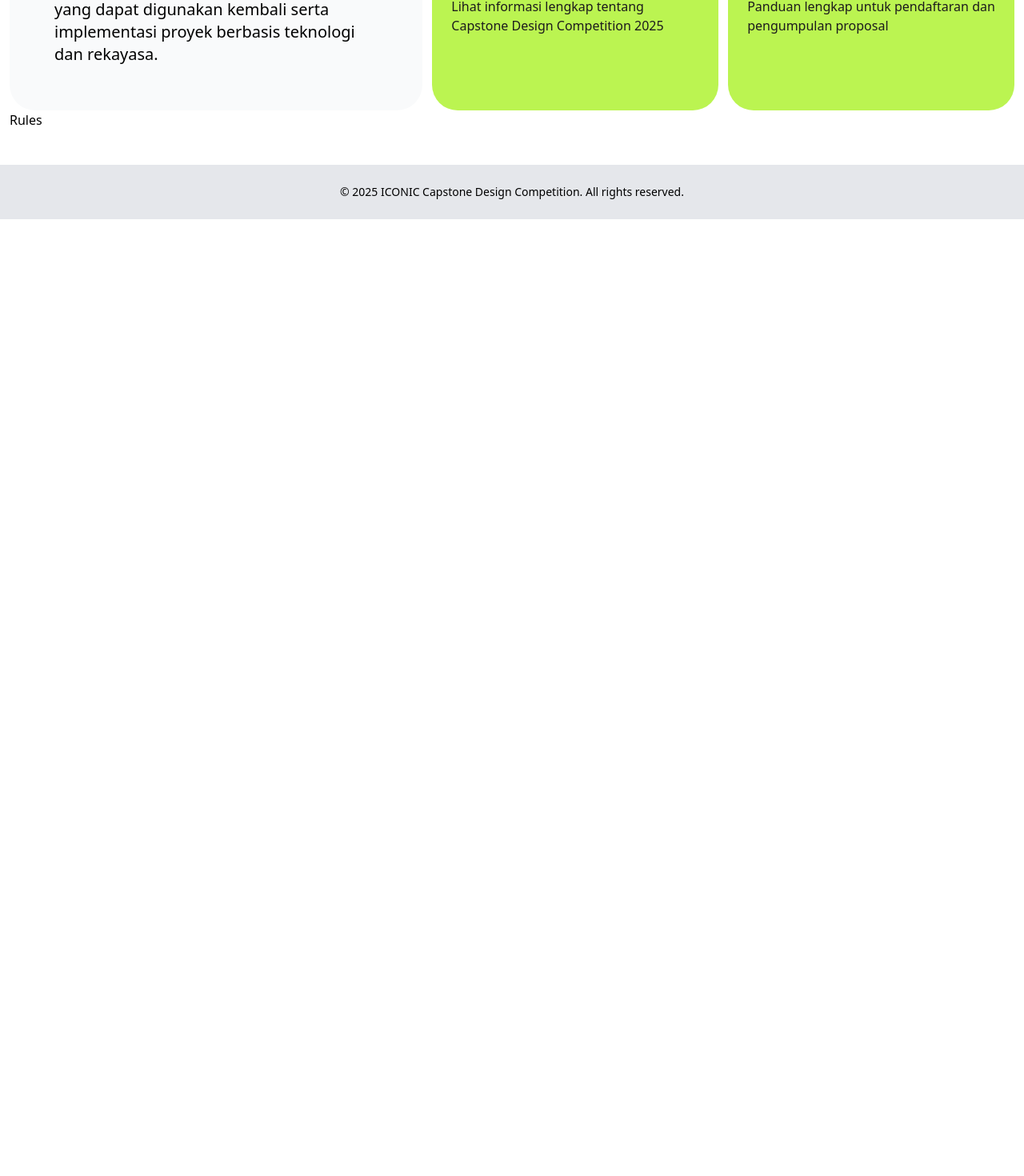
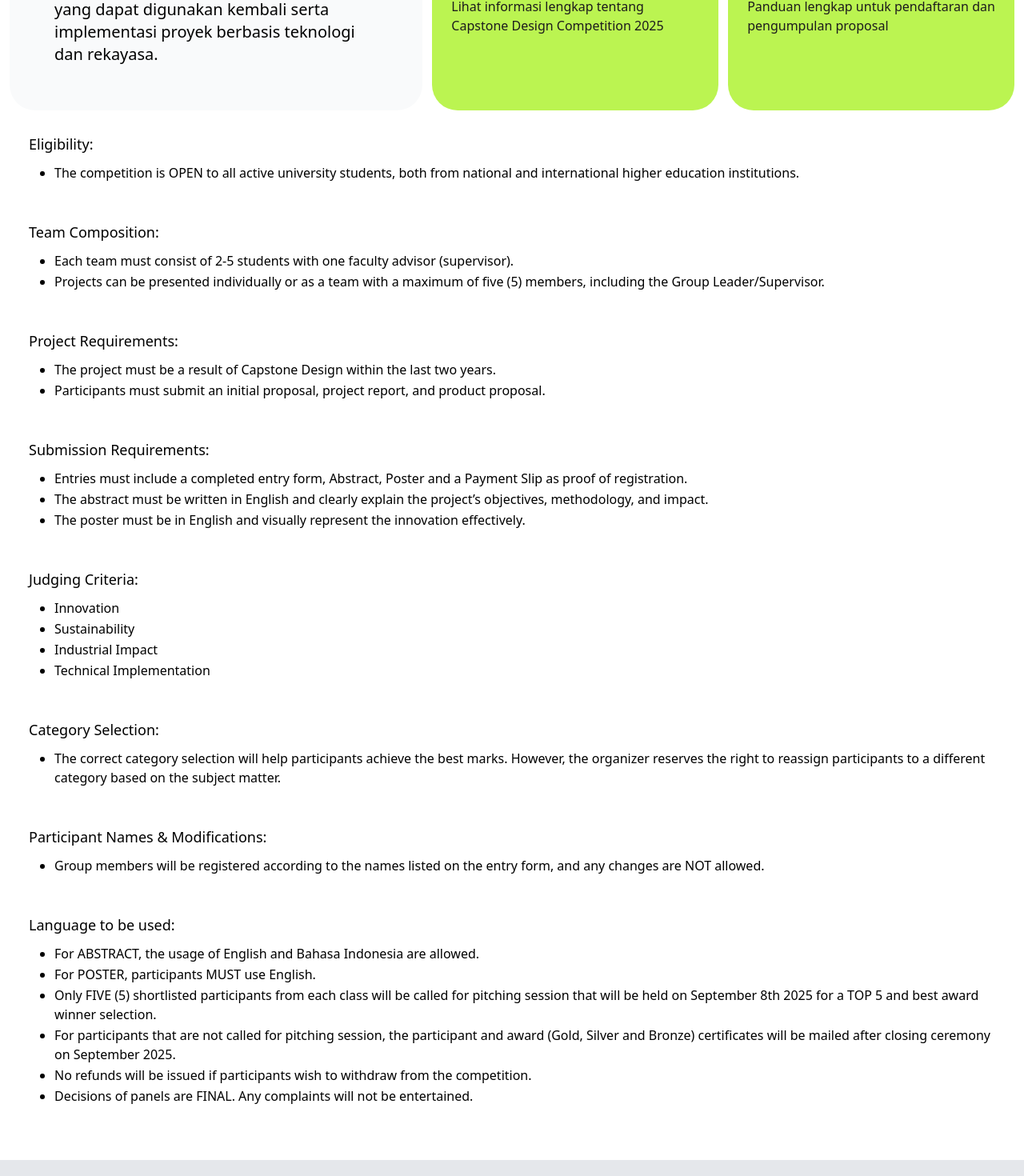
Before and after one commit to FathanAlfariel/iconic, a React (Vite) app: page /rules in a window 1280 px wide. Shown: the part 274-1744 px from the top of the page at 80% size. Before the commit the page ends 800 px from the top, so only its background shows below. Built offline with nearby package versions, Linux system fonts and the light colour scheme.

Commit message:
feat: add rules page and guidelines page

```diff
--- a/src/App.jsx
+++ b/src/App.jsx
@@ -2,6 +2,7 @@ import { BrowserRouter, Routes, Route } from "react-router-dom";
 import Home from "./pages/Home";
 import Layout from "./Layout";
 import Rules from "./pages/Rules";
+import Guidelines from "./pages/Guidelines";
 
 const App = () => {
   return (
@@ -11,6 +12,7 @@ const App = () => {
           <Route path="/" element={<Layout />}>
             <Route index element={<Home />} />
             <Route path="rules" element={<Rules />} />
+            <Route path="guidelines" element={<Guidelines />} />
           </Route>
         </Routes>
       </BrowserRouter>
--- a/src/components/HomeNavigation.jsx
+++ b/src/components/HomeNavigation.jsx
@@ -35,14 +35,17 @@ const HomeNavigation = () => {
           </Link>
 
           {/* Format and Guidelines */}
-          <button className="w-full h-full flex flex-col gap-y-2 p-6 transition duration-200 bg-lime-300 hover:bg-lime-400 rounded-4xl hover:rounded-3xl hover:shadow-md active:bg-lime-400 active:scale-95 cursor-pointer">
+          <Link
+            to={"/guidelines"}
+            className="w-full h-full flex flex-col gap-y-2 p-6 transition duration-200 bg-lime-300 hover:bg-lime-400 rounded-4xl hover:rounded-3xl hover:shadow-md active:bg-lime-400 active:scale-95 cursor-pointer"
+          >
             <h4 className="text-left text-2xl text-[#1c1b1d] font-medium">
               Format and Guidelines
             </h4>
             <p className="text-left text-[#1c1b1d] text-base">
               Panduan lengkap untuk pendaftaran dan pengumpulan proposal
             </p>
-          </button>
+          </Link>
         </div>
       </div>
     </>
--- /dev/null
+++ b/src/pages/Guidelines.jsx
@@ -0,0 +1,7 @@
+import React from "react";
+
+const Guidelines = () => {
+  return <>Guidelines</>;
+};
+
+export default Guidelines;
--- a/src/pages/Rules.jsx
+++ b/src/pages/Rules.jsx
@@ -1,7 +1,138 @@
 import React from "react";
 
 const Rules = () => {
-  return <>Rules</>;
+  return (
+    <>
+      <ul className="max-w-7xl mx-auto mt-1">
+        {/* Eligibility */}
+        <li className="p-6 hover:bg-gray-100 rounded-4xl">
+          <h5 className="text-lg font-medium">Eligibility:</h5>
+          <ul className="list-outside list-disc flex flex-col gap-y-0.5 mt-2.5">
+            <li className="ml-8">
+              The competition is OPEN to all active university students, both
+              from national and international higher education institutions.
+            </li>
+          </ul>
+        </li>
+
+        {/* Team Composition */}
+        <li className="p-6 hover:bg-gray-100 rounded-4xl">
+          <h5 className="text-lg font-medium">Team Composition:</h5>
+
+          <ul className="list-outside list-disc flex flex-col gap-y-0.5 mt-2.5">
+            <li className="ml-8">
+              Each team must consist of 2-5 students with one faculty advisor
+              (supervisor).
+            </li>
+            <li className="ml-8">
+              Projects can be presented individually or as a team with a maximum
+              of five (5) members, including the Group Leader/Supervisor.
+            </li>
+          </ul>
+        </li>
+
+        {/* Project Requirements */}
+        <li className="p-6 hover:bg-gray-100 rounded-4xl">
+          <h5 className="text-lg font-medium">Project Requirements:</h5>
+          <ul className="list-outside list-disc flex flex-col gap-y-0.5 mt-2.5">
+            <li className="ml-8">
+              The project must be a result of Capstone Design within the last
+              two years.
+            </li>
+            <li className="ml-8">
+              Participants must submit an initial proposal, project report, and
+              product proposal.
+            </li>
+          </ul>
+        </li>
+
+        {/* Submission Requirements */}
+        <li className="p-6 hover:bg-gray-100 rounded-4xl">
+          <h5 className="text-lg font-medium">Submission Requirements:</h5>
+          <ul className="list-outside list-disc flex flex-col gap-y-0.5 mt-2.5">
+            <li className="ml-8">
+              Entries must include a completed entry form, Abstract, Poster and
+              a Payment Slip as proof of registration.
+            </li>
+            <li className="ml-8">
+              The abstract must be written in English and clearly explain the
+              project’s objectives, methodology, and impact.
+            </li>
+            <li className="ml-8">
+              The poster must be in English and visually represent the
+              innovation effectively.
+            </li>
+          </ul>
+        </li>
+
+        {/* Judging Criteria */}
+        <li className="p-6 hover:bg-gray-100 rounded-4xl">
+          <h5 className="text-lg font-medium">Judging Criteria:</h5>
+          <ul className="list-outside list-disc flex flex-col gap-y-0.5 mt-2.5">
+            <li className="ml-8">Innovation</li>
+            <li className="ml-8">Sustainability</li>
+            <li className="ml-8">Industrial Impact</li>
+            <li className="ml-8">Technical Implementation</li>
+          </ul>
+        </li>
+
+        {/* Category Selection */}
+        <li className="p-6 hover:bg-gray-100 rounded-4xl">
+          <h5 className="text-lg font-medium">Category Selection:</h5>
+          <ul className="list-outside list-disc flex flex-col gap-y-0.5 mt-2.5">
+            <li className="ml-8">
+              The correct category selection will help participants achieve the
+              best marks. However, the organizer reserves the right to reassign
+              participants to a different category based on the subject matter.
+            </li>
+          </ul>
+        </li>
+
+        {/* Participant Names & Modifications */}
+        <li className="p-6 hover:bg-gray-100 rounded-4xl">
+          <h5 className="text-lg font-medium">
+            Participant Names & Modifications:
+          </h5>
+          <ul className="list-outside list-disc flex flex-col gap-y-0.5 mt-2.5">
+            <li className="ml-8">
+              Group members will be registered according to the names listed on
+              the entry form, and any changes are NOT allowed.
+            </li>
+          </ul>
+        </li>
+
+        {/* Language to be used */}
+        <li className="p-6 hover:bg-gray-100 rounded-4xl">
+          <h5 className="text-lg font-medium">Language to be used:</h5>
+          <ul className="list-outside list-disc flex flex-col gap-y-0.5 mt-2.5">
+            <li className="ml-8">
+              For ABSTRACT, the usage of English and Bahasa Indonesia are
+              allowed.
+            </li>
+            <li className="ml-8">For POSTER, participants MUST use English.</li>
+            <li className="ml-8">
+              Only FIVE (5) shortlisted participants from each class will be
+              called for pitching session that will be held on September 8th
+              2025 for a TOP 5 and best award winner selection.
+            </li>
+            <li className="ml-8">
+              For participants that are not called for pitching session, the
+              participant and award (Gold, Silver and Bronze) certificates will
+              be mailed after closing ceremony on September 2025.
+            </li>
+            <li className="ml-8">
+              No refunds will be issued if participants wish to withdraw from
+              the competition.
+            </li>
+            <li className="ml-8">
+              Decisions of panels are FINAL. Any complaints will not be
+              entertained.
+            </li>
+          </ul>
+        </li>
+      </ul>
+    </>
+  );
 };
 
 export default Rules;
```
